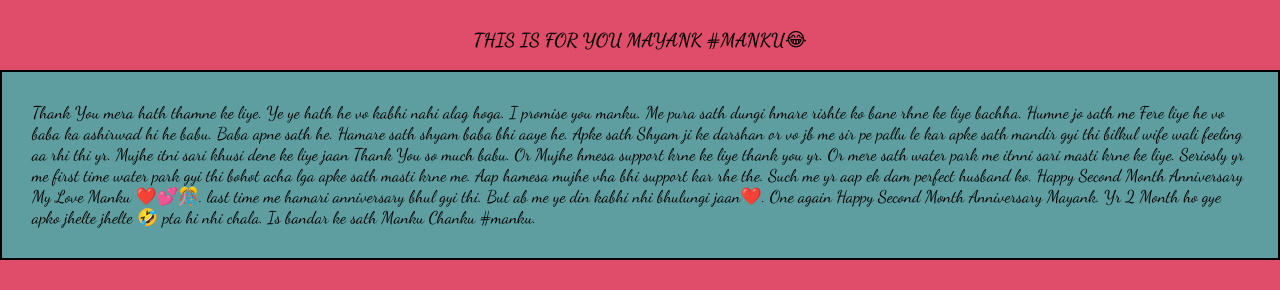
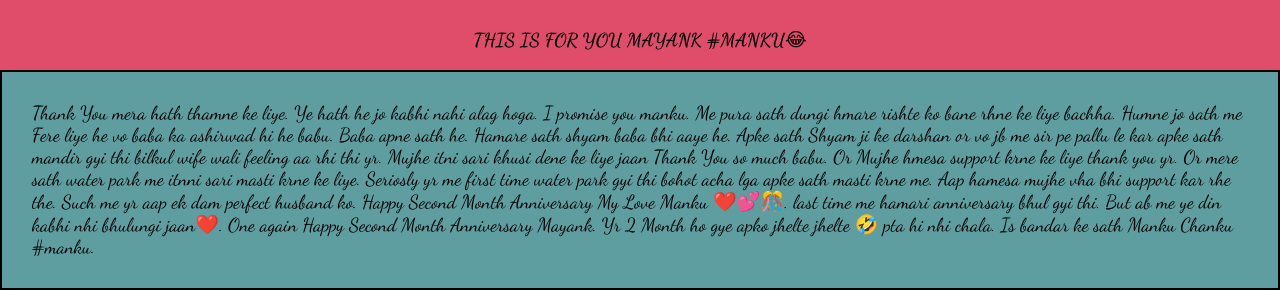
Before and after one commit to rimjhimgupta08/Anniversary, a plain HTML site: page wish.html in a window 1280 px wide. Shown: the part 564-854 px from the top of the page. Before the commit the page ends 824 px from the top, so only its background shows below. Drawn offline with Linux system fonts and the light colour scheme.

Commit message:
change font

```diff
--- a/wish.css
+++ b/wish.css
@@ -96,7 +96,7 @@ body{
       padding: 30px;
       border: 2px solid black;
       background-color: cadetblue;
-      font-size: 17px;
+      font-size: 19px;
 }
 
 @media screen and (max-width:400px) {
--- a/wish.html
+++ b/wish.html
@@ -21,7 +21,7 @@
                   <h2> Rimjhim ❤️ Mayank </h2>
             </div> <br><br>
             <h3>THIS IS FOR YOU MAYANK #MANKU😂</h3> <br>
-            <p>Thank You mera hath thamne ke liye. Ye ye hath he vo kabhi nahi alag hoga. I promise you manku. Me pura sath dungi hmare rishte ko bane rhne ke liye bachha. Humne jo sath me Fere liye he vo baba ka ashirwad hi he babu. Baba apne sath he. Hamare sath shyam baba bhi aaye he. Apke sath Shyam ji ke darshan or vo jb me sir pe pallu le kar apke sath mandir gyi thi bilkul wife wali feeling aa rhi thi yr. Mujhe itni sari khusi dene ke liye jaan Thank You so much babu. Or Mujhe hmesa support krne ke liye thank you yr. Or mere sath water park me itnni sari masti krne ke liye. Seriosly yr me first time water park gyi thi bohot acha lga apke sath masti krne me. Aap hamesa mujhe vha bhi support kar rhe the. Such me yr aap ek dam perfect husband ko.
+            <p>Thank You mera hath thamne ke liye. Ye hath he jo kabhi nahi alag hoga. I promise you manku. Me pura sath dungi hmare rishte ko bane rhne ke liye bachha. Humne jo sath me Fere liye he vo baba ka ashirwad hi he babu. Baba apne sath he. Hamare sath shyam baba bhi aaye he. Apke sath Shyam ji ke darshan or vo jb me sir pe pallu le kar apke sath mandir gyi thi bilkul wife wali feeling aa rhi thi yr. Mujhe itni sari khusi dene ke liye jaan Thank You so much babu. Or Mujhe hmesa support krne ke liye thank you yr. Or mere sath water park me itnni sari masti krne ke liye. Seriosly yr me first time water park gyi thi bohot acha lga apke sath masti krne me. Aap hamesa mujhe vha bhi support kar rhe the. Such me yr aap ek dam perfect husband ko.
                   Happy Second Month Anniversary My Love Manku ❤️💕🎊.
                   last time me hamari anniversary bhul gyi thi. But ab me ye din kabhi nhi bhulungi jaan❤️.
                   One again Happy Second Month Anniversary Mayank.
```
